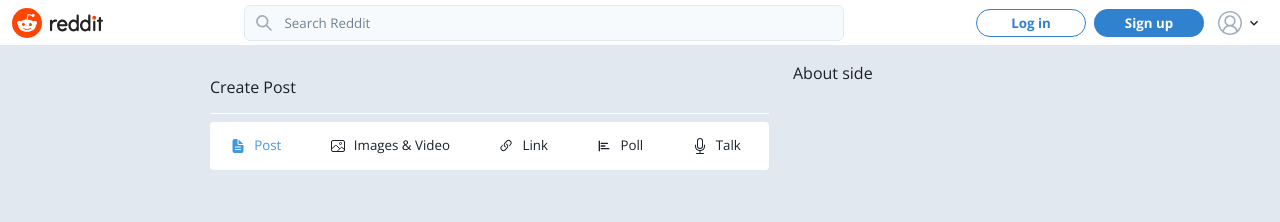
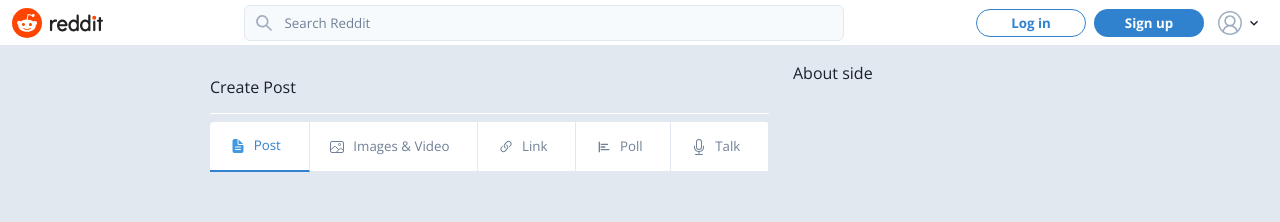
Before and after one commit to mehranMagicianDeveloper/reddit-clone, a Next.js app: page /r/1/submit in a window 1280 px wide. Shown: the top 222 px of the page. Built offline with nearby package versions, Linux system fonts and the light colour scheme; no server answers.

Commit message:
set form tabs

```diff
--- a/src/components/post/NewPostForm.tsx
+++ b/src/components/post/NewPostForm.tsx
@@ -47,6 +47,7 @@ const NewPostForm: React.FC<NewPostFormProps> = () => {
             key={tab.title}
             tabItem={tab}
             selected={tab.title === selectedTab}
+            setSelectedTab={setSelectedTab}
           />
         ))}
       </Flex>
--- a/src/components/post/TabItem.tsx
+++ b/src/components/post/TabItem.tsx
@@ -5,9 +5,14 @@ import { TabItemStr } from "./NewPostForm";
 type TabItemProps = {
   tabItem: TabItemStr;
   selected: boolean;
+  setSelectedTab: (value: string) => void;
 };
 
-const TabItem: React.FC<TabItemProps> = ({ tabItem, selected }) => {
+const TabItem: React.FC<TabItemProps> = ({
+  tabItem,
+  selected,
+  setSelectedTab,
+}) => {
   return (
     <Flex
       align="center"
@@ -18,12 +23,15 @@ const TabItem: React.FC<TabItemProps> = ({ tabItem, selected }) => {
       _hover={{
         bg: "gray.50",
       }}
+      color={selected ? "blue.500" : "gray.500"}
+      borderWidth={selected ? "0px 1px 2px 0px" : "0px 1px 1px 0px"}
+      borderBottomColor={selected ? "blue.500" : "gray.200"}
+      borderRightColor="gray.200"
+      onClick={() => setSelectedTab(tabItem.title)}
     >
       <Flex align="center" height="20px" mr={2}>
         <Icon as={tabItem.icon} mr={2} color={selected ? "blue.400" : ""} />
-        <Text fontSize="10pt" color={selected ? "blue.400" : ""}>
-          {tabItem.title}
-        </Text>
+        <Text fontSize="10pt">{tabItem.title}</Text>
       </Flex>
     </Flex>
   );
```
